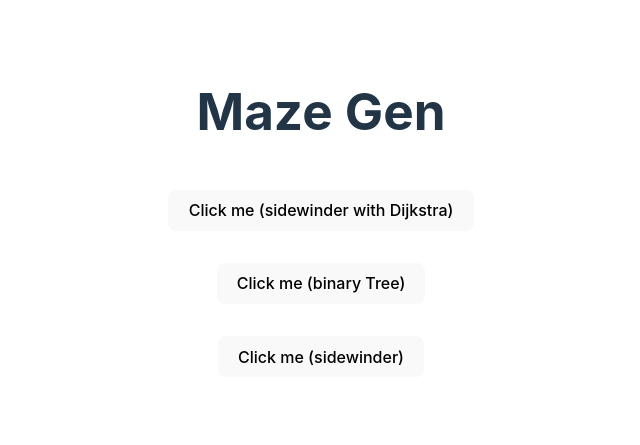
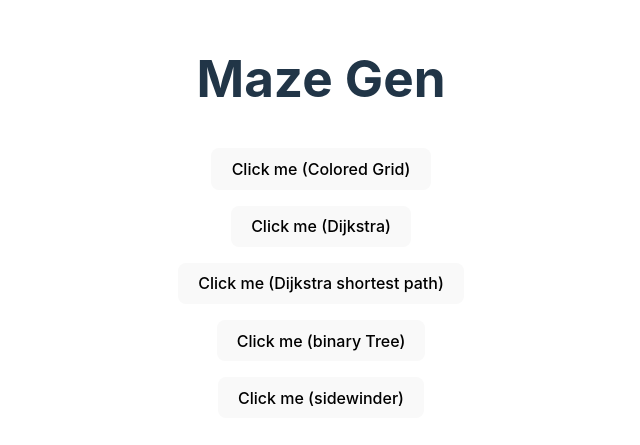
Before and after one commit to hjzheng/maze-design, a React (Vite) app: page / in a window 1280 px wide. Shown: the part 179-624 px from the top of the page, without its empty margins (319-959 px from the left). Built offline with nearby package versions, Linux system fonts and the light colour scheme.

Commit message:
colored grid by distance

```diff
--- a/src/App.css
+++ b/src/App.css
@@ -34,7 +34,7 @@
 }
 
 .card {
-  padding: 1em;
+  padding: 0.5em;
 }
 
 .read-the-docs {
--- a/src/App.tsx
+++ b/src/App.tsx
@@ -3,6 +3,8 @@ import { useState } from 'react';
 import binaryTreeTest from './test/binaryTreeTest';
 import sidewinderTest from './test/sidewinderTest';
 import distanceGridTest from './test/distanceGridTest';
+import distanceGridTest2 from './test/distanceGridTest2';
+import colorGridTest from './test/colorGridTest';
 
 function App() {
 
@@ -13,10 +15,26 @@ function App() {
       <h1>Maze Gen</h1>
       <div className="card">
         <button onClick={() => {
+          const tmp = colorGridTest()
+          setMazeStr(tmp)
+        }}>
+          Click me (Colored Grid)
+        </button>
+      </div>
+      <div className="card">
+        <button onClick={() => {
+          const tmp = distanceGridTest2()
+          setMazeStr(tmp)
+        }}>
+          Click me (Dijkstra)
+        </button>
+      </div>
+      <div className="card">
+        <button onClick={() => {
           const tmp = distanceGridTest()
           setMazeStr(tmp)
         }}>
-          Click me (sidewinder with Dijkstra)
+          Click me (Dijkstra shortest path)
         </button>
       </div>
       <div className="card">
--- /dev/null
+++ b/src/maze/ColorGrid.ts
@@ -0,0 +1,33 @@
+import Grid from "./Grid";
+import { ICell } from "./Cell";
+import Distances from "./solution/Distance";
+import svg from "./display/svg";
+
+export default class ColorGrid extends Grid {
+
+    distances: Distances | undefined;
+    constructor(rows: number, cols: number) {
+        super(rows, cols);
+    }
+
+    setDistances(distances: Distances) {
+        this.distances = distances;
+    }
+
+    // override
+    toSVG(): string {
+
+        const { distance: maxDistance } = this.distances?.max() || { distance: 0 };
+
+        return svg(this, (cell: ICell) => {
+            const number = this?.distances?.get(cell);
+            return number !== undefined && number !== Infinity ?  number?.toString() : '';
+        }, (cell: ICell) => {
+            const number = this?.distances?.get(cell) ?? 0;
+            const intensity = maxDistance - number;
+            const dark = Math.floor(255 * intensity / maxDistance);
+            const bright = 128 + Math.floor(127 * intensity / maxDistance);
+            return `rgb(${dark}, ${bright}, ${dark})`;
+        });
+    }
+}
--- /dev/null
+++ b/src/maze/display/color.ts
@@ -0,0 +1,9 @@
+// gen color by number from white to black
+export default function genColor(num: number): string {
+    const max = 255;
+    const min = 30;
+    const r = Math.floor(min + (max - min) * (num % 256) / 255);
+    const g = Math.floor(min + (max - min) * (num % 256) / 255);
+    const b = Math.floor(min + (max - min) * (num % 256) / 255);
+    return `rgba(${r},${g},${b}, 30)`;
+}
--- a/src/maze/display/svg.ts
+++ b/src/maze/display/svg.ts
@@ -1,8 +1,7 @@
 import { ICell } from "../Cell";
 import Grid from "../Grid";
 
-
-export default function svg(grid: Grid, cellContent?: (cell: ICell) => string): string {
+export default function svg(grid: Grid, cellContent?: (cell: ICell) => string, cellBgColor?: (cell: ICell) => string): string {
     const cellSize = 30; // 单元格大小，可调整
     const strokeWidth = 1; // 线条粗细，可调整
 
@@ -19,6 +18,8 @@ export default function svg(grid: Grid, cellContent?: (cell: ICell) => string):
 
         // 绘制文字 (如果有)
         if (cellContent) {
+            // 添加背景
+            if (cellBgColor) svg += `<rect x="${x1}" y="${y1}" width="${cellSize}" height="${cellSize}" fill="${cellBgColor(cell)}" />`;
             const textX = x1 + cellSize / 2;
             const textY = y1 + cellSize / 2;
             svg += `<text x="${textX}" y="${textY}" text-anchor="middle" dominant-baseline="middle">${cellContent(cell)}</text>`;
--- a/src/maze/solution/Distance.ts
+++ b/src/maze/solution/Distance.ts
@@ -36,4 +36,16 @@ export default class Distances {
         }
         return distances;
     }
+
+    max() {
+        let max = -1;
+        let cell = this.root;
+        this.cells.forEach((distance, c) => {
+            if (distance > max) {
+                max = distance;
+                cell = c;
+            }
+        });
+        return { cell, distance: max };
+    }
 }
--- /dev/null
+++ b/src/test/colorGridTest.ts
@@ -0,0 +1,16 @@
+import ColorGrid from '../maze/ColorGrid';
+import Sidewinder from '../maze/gen/sidewinder';
+
+export default function distanceGridTest2(): string {
+    const grid = new ColorGrid(10, 10);
+    const sidewinder = new Sidewinder();
+    sidewinder.on(grid);
+
+    console.log('distances all', grid.getCell(0, 0)?.distances());
+    let distances = grid.getCell(0, 0)?.distances();
+
+    grid.setDistances(distances);
+
+    console.log(grid.toString());
+    return grid.toSVG();
+}
--- /dev/null
+++ b/src/test/distanceGridTest2.ts
@@ -0,0 +1,16 @@
+import DistanceGrid from '../maze/DistanceGrid';
+import Sidewinder from '../maze/gen/sidewinder';
+
+export default function distanceGridTest2(): string {
+    const grid = new DistanceGrid(10, 10);
+    const sidewinder = new Sidewinder();
+    sidewinder.on(grid);
+
+    console.log('distances all', grid.getCell(0, 0)?.distances());
+    let distances = grid.getCell(0, 0)?.distances();
+
+    grid.setDistances(distances);
+
+    console.log(grid.toString());
+    return grid.toSVG();
+}
```
